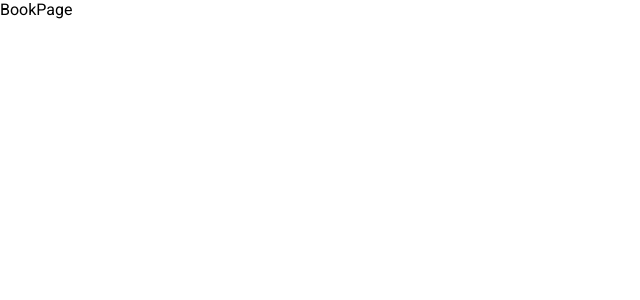
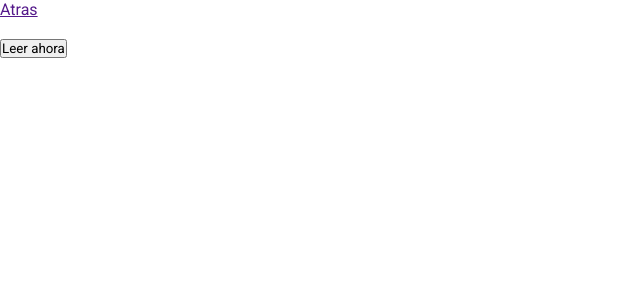
Before and after one commit to edmirgalvan01/biblioteca-virtual, a React (Vite) app: page /book/1 in a window 1280 px wide. Shown: the top 300 px of the page, without its empty margins (0-640 px from the left). Built offline with nearby package versions, Linux system fonts and the light colour scheme.

Commit message:
BookPage semantic html

```diff
--- a/src/components/pages/BookPage/BookPage.tsx
+++ b/src/components/pages/BookPage/BookPage.tsx
@@ -4,5 +4,21 @@ export const BookPage = () => {
   const { id } = useParams();
   console.log(id);
 
-  return <div>BookPage</div>;
+  return (
+    <div className="bookPage">
+      <div className="arrow-back">
+        <a href="">Atras</a>
+      </div>
+      <div className="bookPage--portrait">
+        <img src="" alt="" />
+        <div className="bookPage--titles">
+          <h1></h1>
+          <h2></h2>
+        </div>
+      </div>
+      <p className="bookPage--description"></p>
+      <button className="primaryButton">Leer ahora</button>
+      <div className="other-books"></div>
+    </div>
+  );
 };
```
